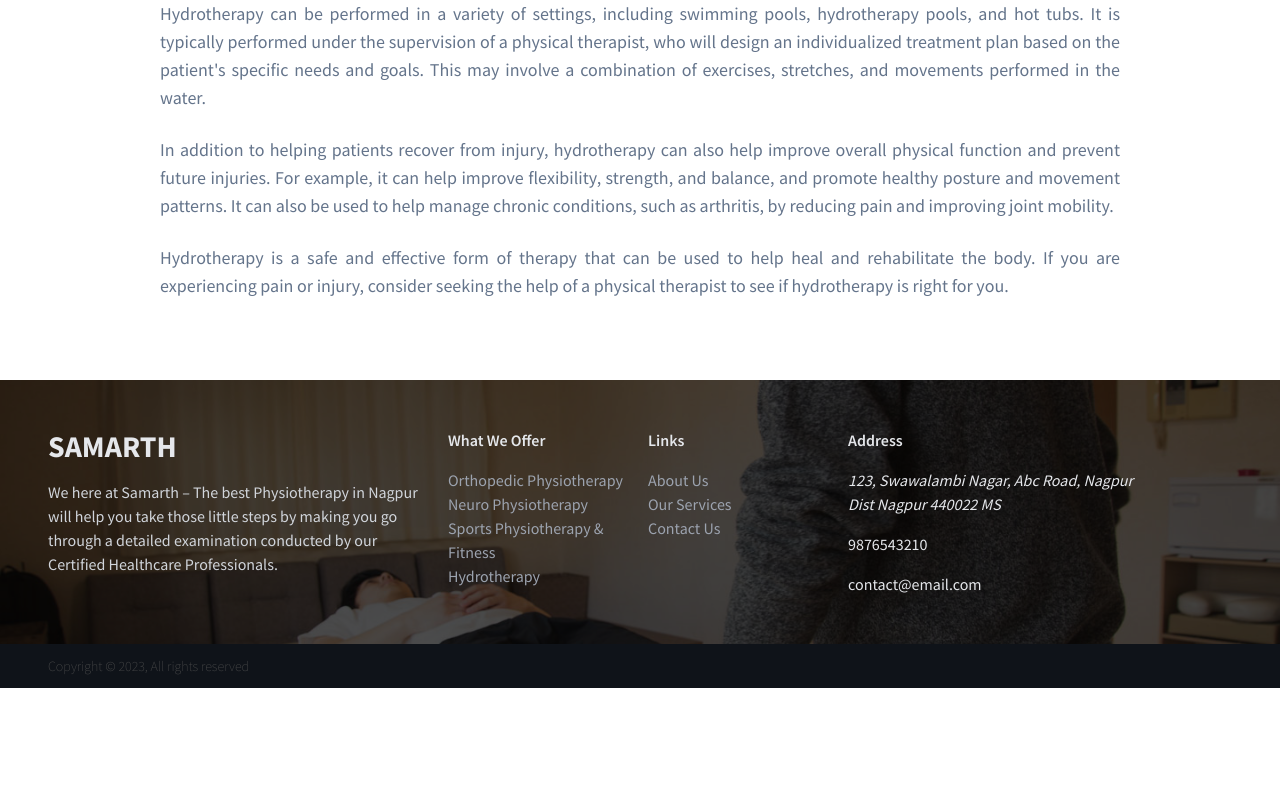
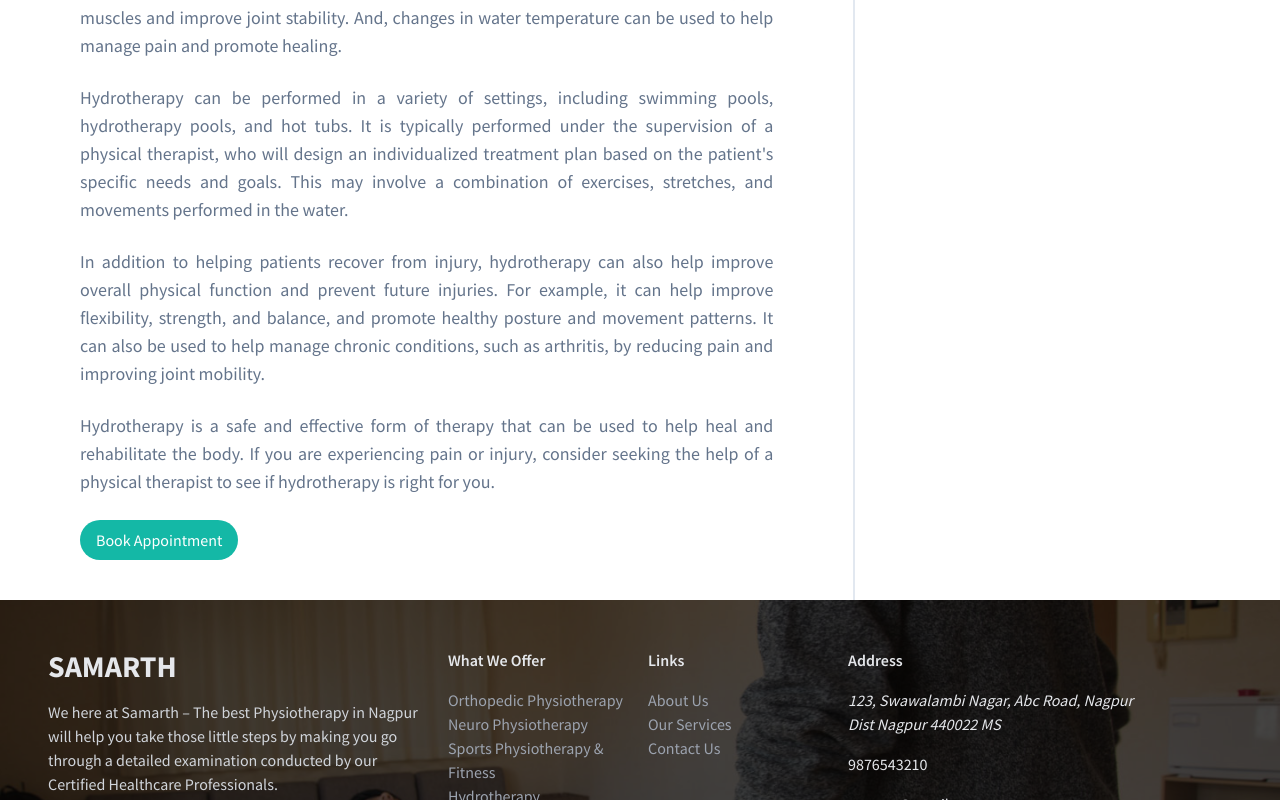
Before and after one commit to sadaatgithub/samarth, a Next.js app in the folder frontend-samarth/: page /our-services/hydrotherapy in a window 1280 px wide. Shown: the part 772-1572 px from the top of the page. Before the commit the page ends 1460 px from the top, so only its background shows below. Built offline with nearby package versions, Linux system fonts and the light colour scheme.

Commit message:
refactoring services

```diff
--- a/frontend-samarth/pages/our-services/[slug].js
+++ b/frontend-samarth/pages/our-services/[slug].js
@@ -1,6 +1,7 @@
 import PageBanner from "@/components/banners/PageBanner";
 import { useRouter } from "next/router";
 import Link from "next/link";
+import BookAppointement from "@/components/buttons/BookAppointement";
 
 const eachService = [
   {
@@ -71,12 +72,12 @@ const Services = () => {
   return (
     <div className="">
       <PageBanner />
-      <div className="flex mt-10  md:flex-row flex-col xl:px-20  px-6 mb-10">
+      <div className="flex mt-10 md:divide-x-2 divide-slate-200 divide-y md:divide-y-0 md:flex-row flex-col">
       {eachService
         .filter((service) => service.slug == query.slug)
         .map((service) => {
           return (
-              <div className="  md:px-20 px-4 w-full" key={service.id}>
+              <div className="  md:px-20 px-4 md:w-2/3" key={service.id}>
                 <div className="capitalize text-2xl md:text-4xl font-bold text-slate-600">
                   {service.slug.split("-").join(" ").toUpperCase()}
                 </div>
@@ -86,8 +87,11 @@ const Services = () => {
 
                         <p className="text-justify" key={index}>{desc}</p>
 
+
                     );
                   })}
+                  <div class="">
+                  <BookAppointement/></div>
                 </div>
               </div>
 
@@ -95,8 +99,8 @@ const Services = () => {
         })}
 
 
-        {/*
-        <div className=" flex-col p-6  md:w-1/3 sticky top-4 left-0 hidden">
+
+        <div className="flex flex-col p-6  md:w-1/3 sticky top-4 left-0 ">
           <h4 className="text-xl text-rose-400 font-bold mt-10">Other Services</h4>
           <ul className=" flex flex-col gap-2 text-slate-600 mt-4 list-disc list-inside">
             {eachService.filter(service => service.slug != query.slug).map(service =>{
@@ -106,7 +110,7 @@ const Services = () => {
               )
             })}
           </ul>
-        </div> */}
+        </div>
       </div>
     </div>
   );
```
